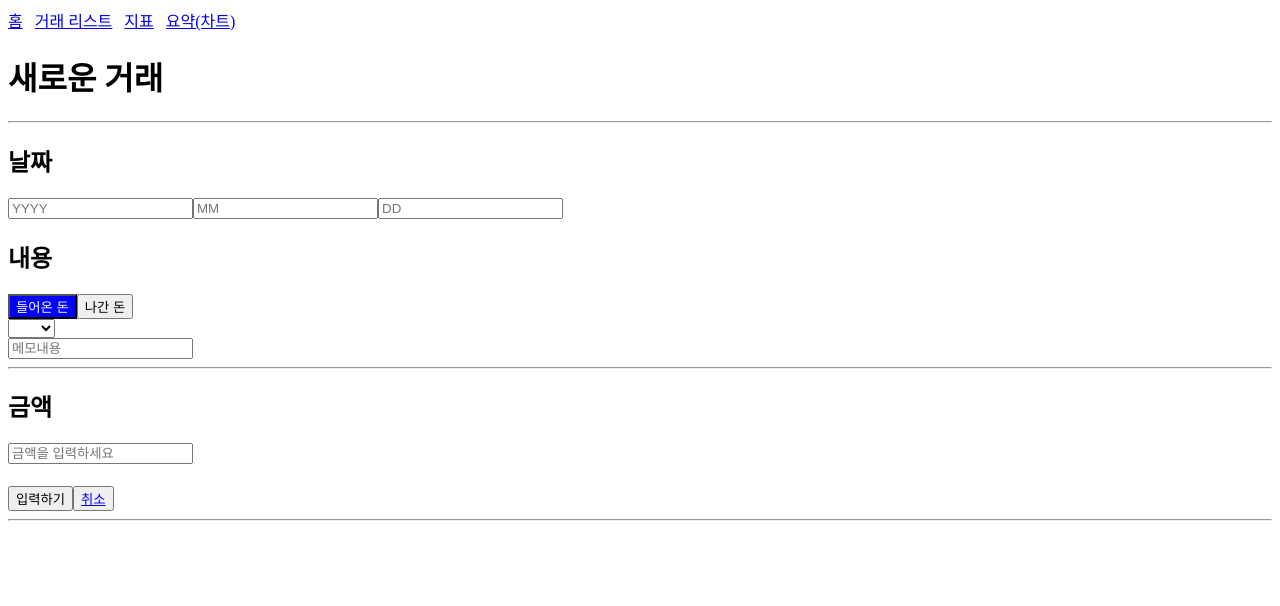
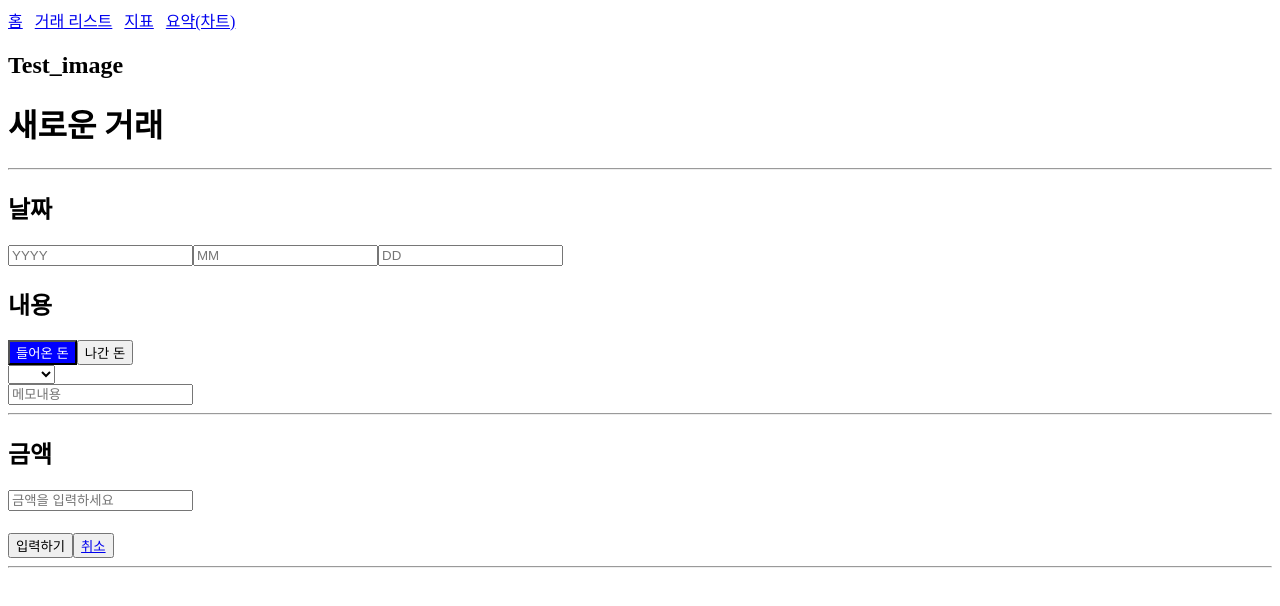
Before and after one commit to Kwon9302/AccountBook, a Vue app: page / in a window 1280 px wide. Shown: the top 606 px of the page. Built offline with nearby package versions, Linux system fonts and the light colour scheme; data requests are answered from the project's data file.

Commit message:
240611 test1

```diff
--- a/src/App.vue
+++ b/src/App.vue
@@ -16,6 +16,7 @@ import SummaryView from "./components/SummaryView.vue";
       <router-link to="/total">지표</router-link>
       &nbsp;
       <router-link to="/summary">요약(차트)</router-link>
+      <h1>Test_image</h1>
     </nav>
     <RouterView />
   </div>
```
Lines whose indentation alone changed are shown as unchanged.
